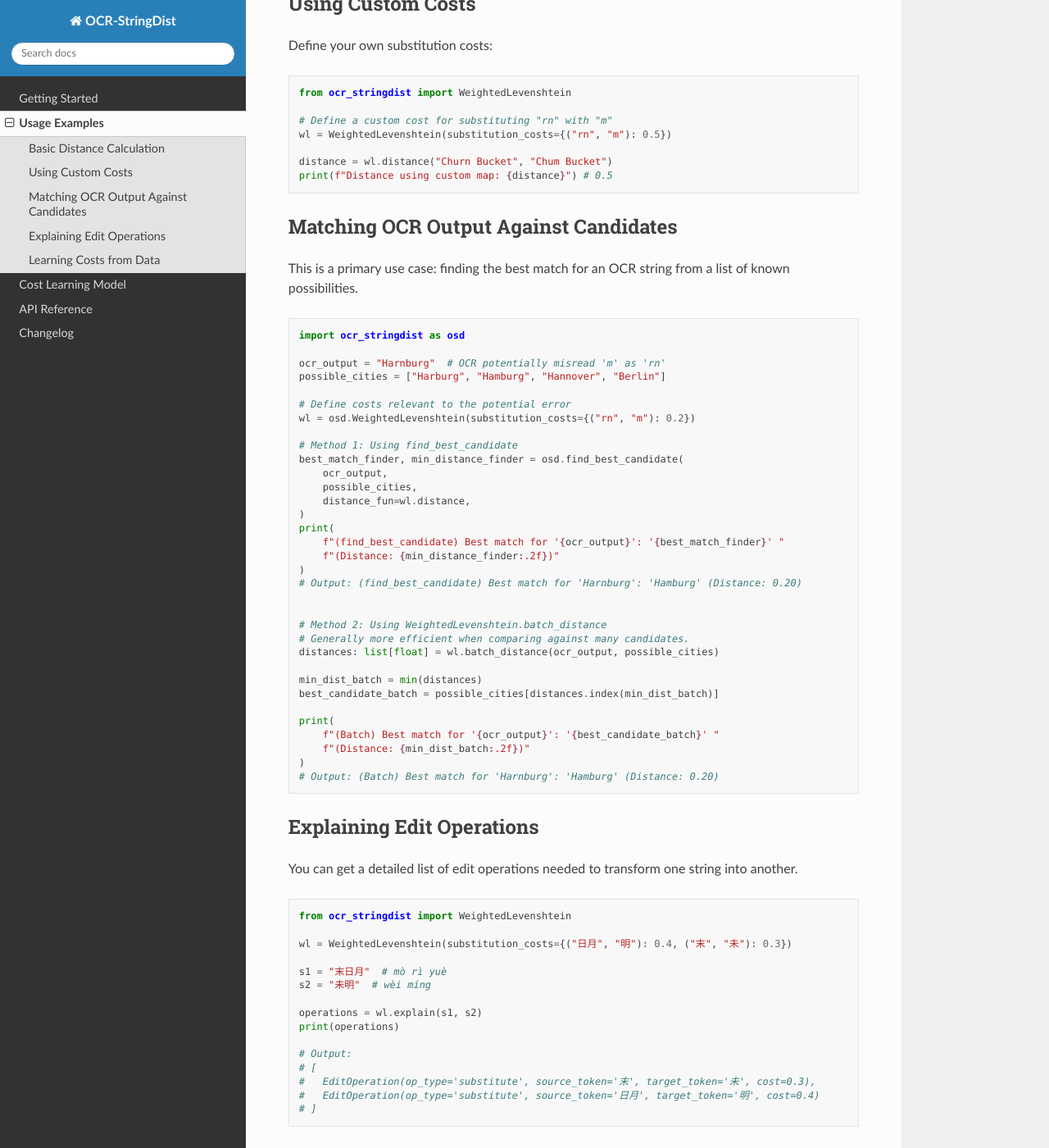
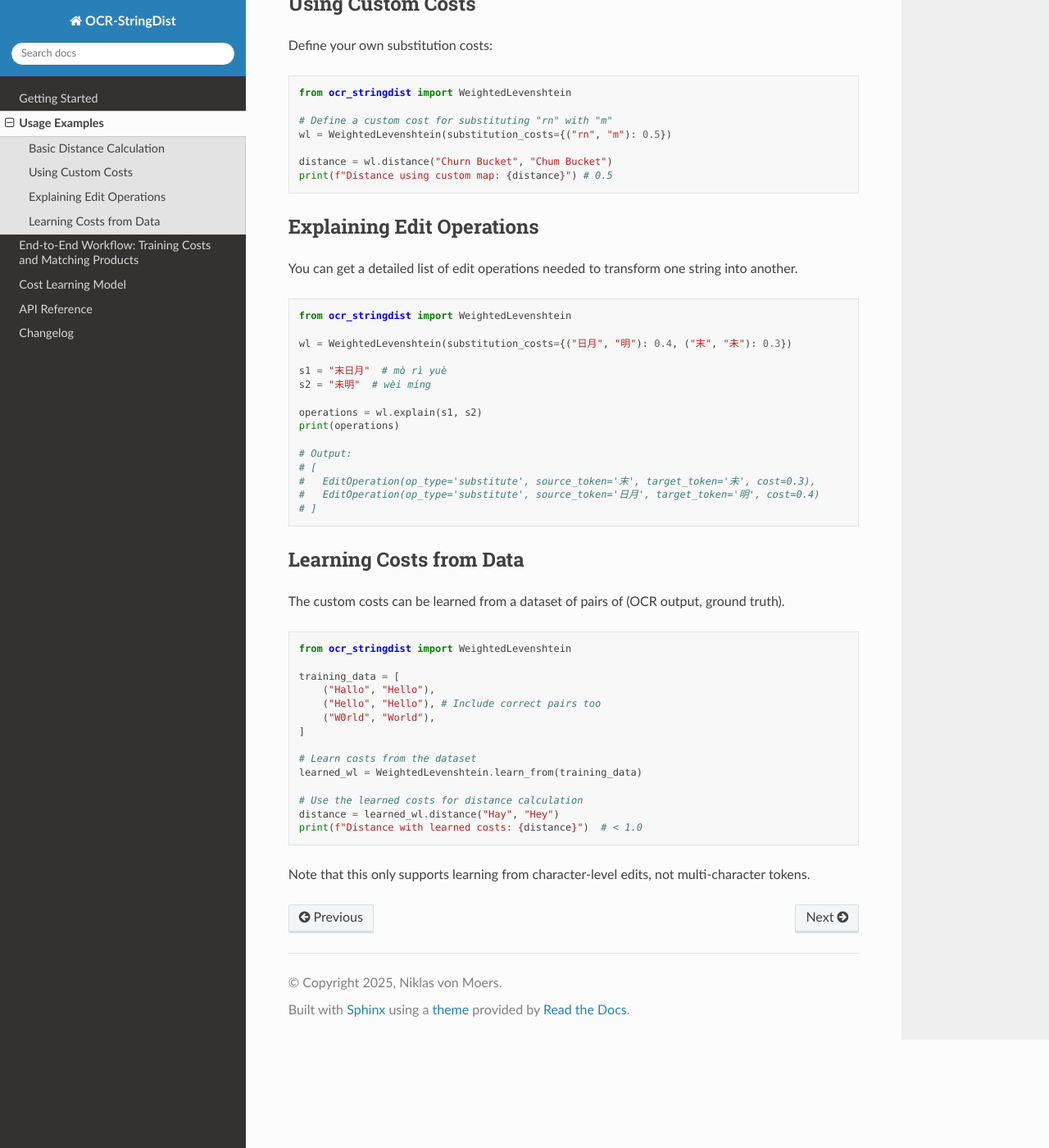
Before and after one commit to NiklasvonM/ocr-stringdist, a Sphinx documentation site: the page built from docs/source/examples.rst, in a window 1280 px wide and 1400 px high, scrolled down 443 px. Shown: the whole window at 82% size. Built offline with Sphinx 7.4.7 and the Read the Docs theme 3.1.0, drawn with Linux system fonts in a browser that asks for light colours.

Commit message:
docs: update documentation

```diff
--- a/docs/source/api/index.rst
+++ b/docs/source/api/index.rst
@@ -1,7 +1,8 @@
 .. _api_reference:
 
-API Reference
-=============
+===============
+ API Reference
+===============
 
 .. autoclass:: ocr_stringdist.WeightedLevenshtein
    :members:
--- a/docs/source/cost_learning_model.rst
+++ b/docs/source/cost_learning_model.rst
@@ -1,6 +1,6 @@
-===================
-Cost Learning Model
-===================
+=====================
+ Cost Learning Model
+=====================
 
 The ``Learner`` class calculates edit costs using a probabilistic model. The cost of an edit operation is defined by its **surprisal**: a measure of how unlikely that event is based on the training data. This value, derived from the negative log-likelihood :math:`-\log(P(e))`, quantifies the information contained in observing an event :math:`e`.
 
--- a/docs/source/examples.rst
+++ b/docs/source/examples.rst
@@ -31,48 +31,6 @@ Define your own substitution costs:
 
     distance = wl.distance("Churn Bucket", "Chum Bucket")
     print(f"Distance using custom map: {distance}") # 0.5
-
-
-Matching OCR Output Against Candidates
-======================================
-
-This is a primary use case: finding the best match for an OCR string from a list of known possibilities.
-
-.. code-block:: python
-
-    import ocr_stringdist as osd
-
-    ocr_output = "Harnburg"  # OCR potentially misread 'm' as 'rn'
-    possible_cities = ["Harburg", "Hamburg", "Hannover", "Berlin"]
-
-    # Define costs relevant to the potential error
-    wl = osd.WeightedLevenshtein(substitution_costs={("rn", "m"): 0.2})
-
-    # Method 1: Using find_best_candidate
-    best_match_finder, min_distance_finder = osd.find_best_candidate(
-        ocr_output,
-        possible_cities,
-        distance_fun=wl.distance,
-    )
-    print(
-        f"(find_best_candidate) Best match for '{ocr_output}': '{best_match_finder}' "
-        f"(Distance: {min_distance_finder:.2f})"
-    )
-    # Output: (find_best_candidate) Best match for 'Harnburg': 'Hamburg' (Distance: 0.20)
-
-
-    # Method 2: Using WeightedLevenshtein.batch_distance
-    # Generally more efficient when comparing against many candidates.
-    distances: list[float] = wl.batch_distance(ocr_output, possible_cities)
-
-    min_dist_batch = min(distances)
-    best_candidate_batch = possible_cities[distances.index(min_dist_batch)]
-
-    print(
-        f"(Batch) Best match for '{ocr_output}': '{best_candidate_batch}' "
-        f"(Distance: {min_dist_batch:.2f})"
-    )
-    # Output: (Batch) Best match for 'Harnburg': 'Hamburg' (Distance: 0.20)
 
 Explaining Edit Operations
 ==========================
```
Also changed, not shown: README.md (+37 -53 lines), docs/source/end_to_end_example.rst (added, +135 -0 lines), docs/source/index.rst (+9 -8 lines), 1 other file.
